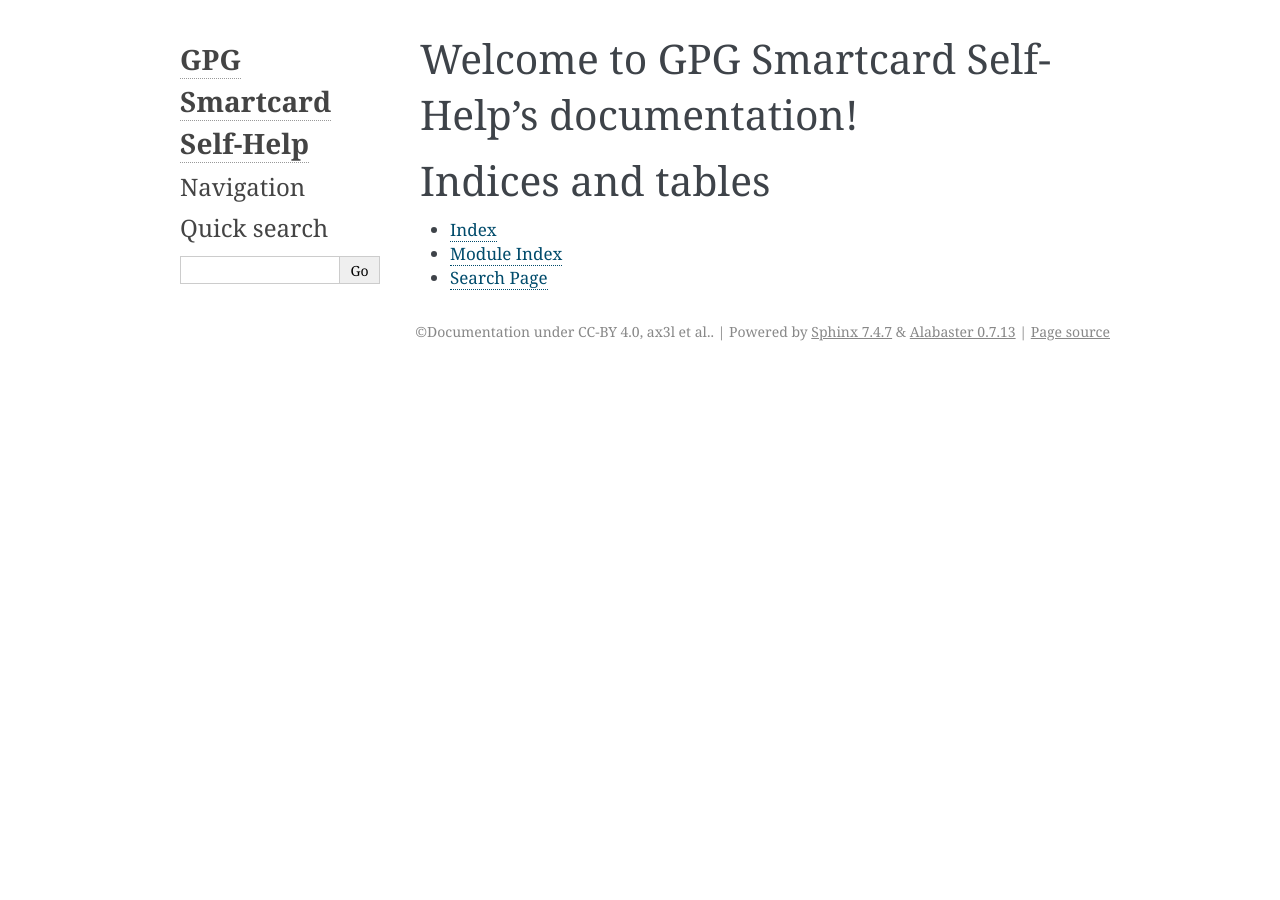
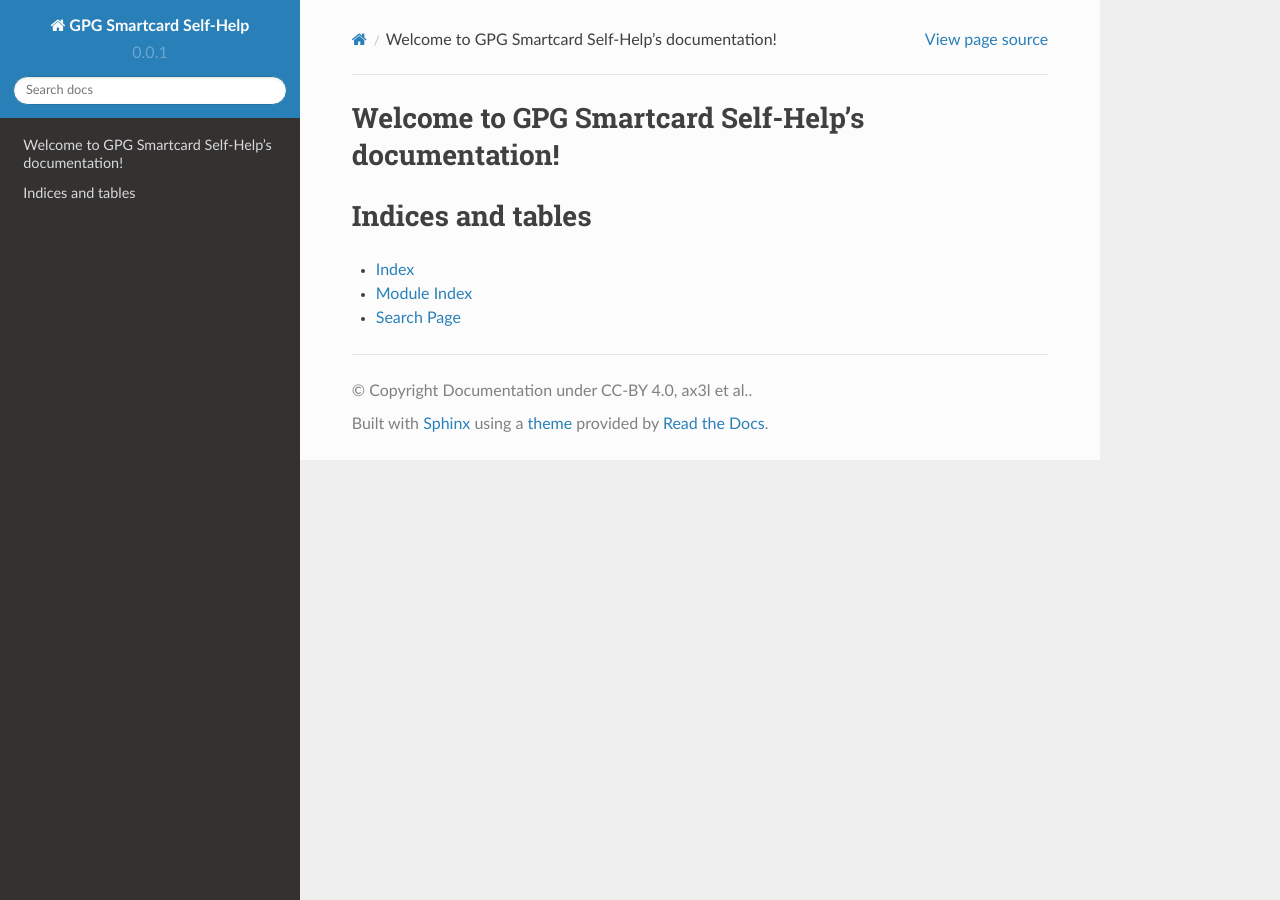
Before and after one commit to ax3l/gpg_smartcard, a Sphinx documentation site: the page built from source/index.rst, in a window 1280 px wide. Built offline with Sphinx 7.4.7 and the Read the Docs theme 2.0.0, drawn with Linux system fonts in a browser that asks for light colours.

Commit message:
RTD Theming

```diff
--- a/source/conf.py
+++ b/source/conf.py
@@ -17,7 +17,7 @@
 # add these directories to sys.path here. If the directory is relative to the
 # documentation root, use os.path.abspath to make it absolute, like shown here.
 #
-# import os
+import os
 # import sys
 # sys.path.insert(0, os.path.abspath('.'))
 
@@ -38,7 +38,7 @@
 #    'sphinx.ext.autodoc',
 #    'sphinx.ext.doctest',
     'sphinx.ext.mathjax',
-    'sphinx.ext.githubpages'
+#    'sphinx.ext.githubpages'
     'sphinxcontrib.programoutput',
 #    'matplotlib.sphinxext.plot_directive'
 ]
@@ -99,7 +99,7 @@
 # The theme to use for HTML and HTML Help pages.  See the documentation for
 # a list of builtin themes.
 #
-html_theme = 'alabaster'
+# html_theme = 'alabaster'
 
 # Theme options are theme-specific and customize the look and feel of a theme
 # further.  For a list of options available for each theme, see the
```
Also changed, not shown: 1 other file.
